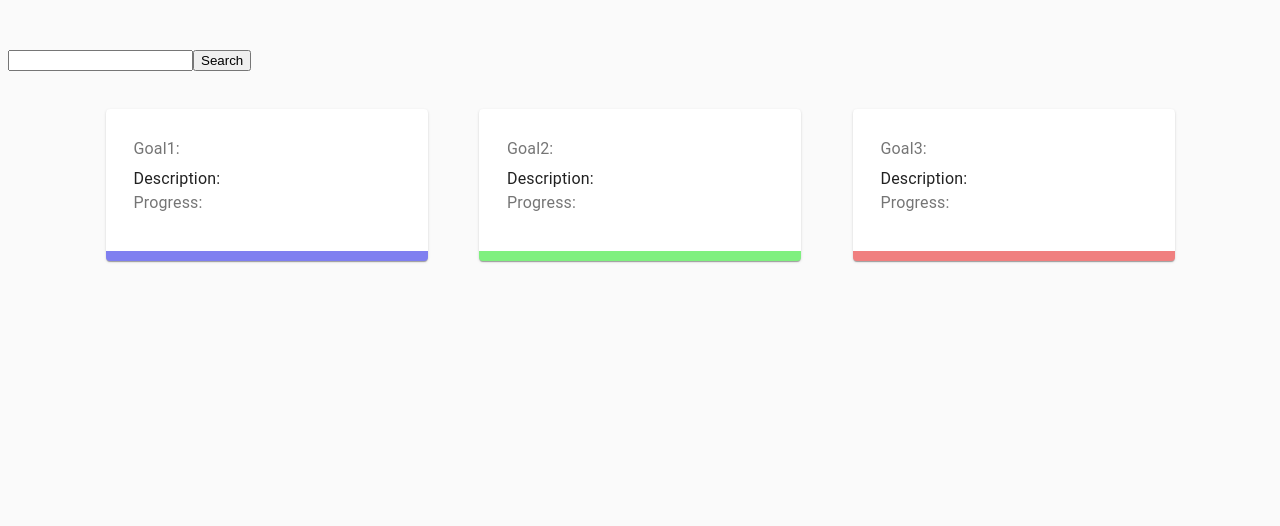
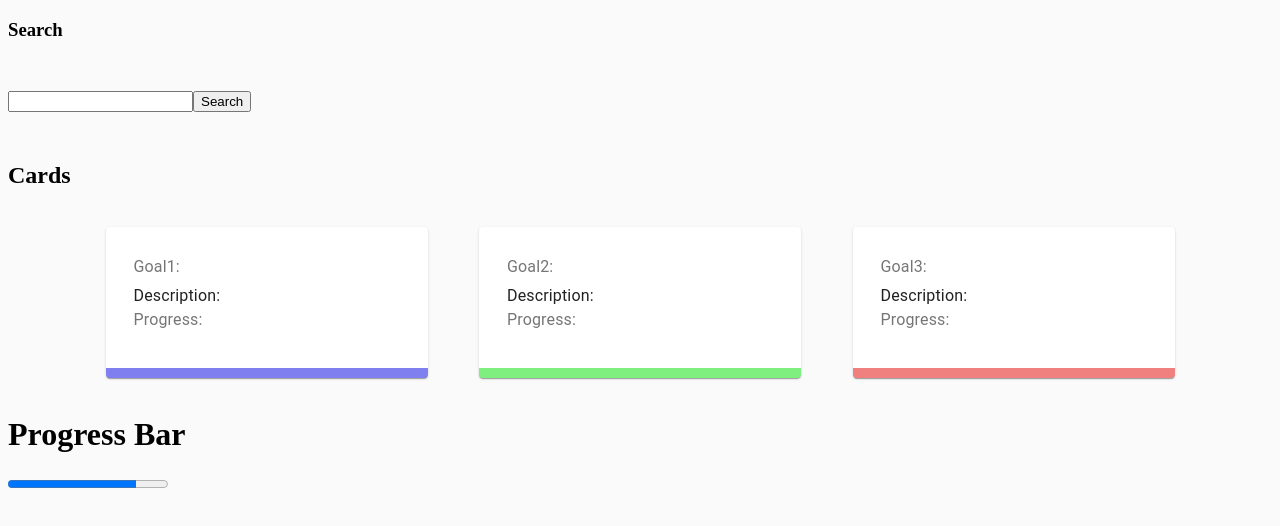
Before and after one commit to xavierloeraflores/Goalaco, a React (Create React App) app: page / in a window 1280 px wide. Shown: the top 526 px of the page. Built offline with nearby package versions, Linux system fonts and the light colour scheme.

Commit message:
Added a progress bar - Miguel Gutierrez

```diff
--- a/src/App.js
+++ b/src/App.js
@@ -7,18 +7,21 @@ import UserProvider from "./providers/UserProvider";
 import ProfilePage from "./LoginComponents/ProfilePage";
 import { UserContext } from "./providers/UserProvider";
 
-import { Cards, Search } from "./components";
+import { Cards, Search, Progress } from "./components";
 import styles from "./App.module.css";
 
 class App extends React.Component {
   render() {
     return (
       <div>
+        <h3>Search</h3>
         <Search />
+        <h2>Cards</h2>
         <Cards />
+        <h1>Progress Bar</h1>
+        <Progress value={80} max={100} />
       </div>
     );
   }
 }
-
 export default App;
--- /dev/null
+++ b/src/components/Progress/Progress.jsx
@@ -0,0 +1,17 @@
+import React from "react";
+import styles from "./Progress.module.css";
+import PropTypes from "prop-types";
+
+const Progress = ({ value, max }) => {
+  return <progress value={value} max={max} />;
+};
+
+Progress.propTypes = {
+  value: PropTypes.number.isRequired,
+  max: PropTypes.number,
+};
+
+Progress.defaultProps = {
+  max: 100,
+};
+export default Progress;
--- a/src/components/index.js
+++ b/src/components/index.js
@@ -1,2 +1,3 @@
 export { default as Cards } from "./Cards/Cards";
 export { default as Search } from "./Search/Search";
+export { default as Progress } from "./Progress/Progress";
```
Also changed, not shown: src/components/Progress/Progress.module.css (added).
